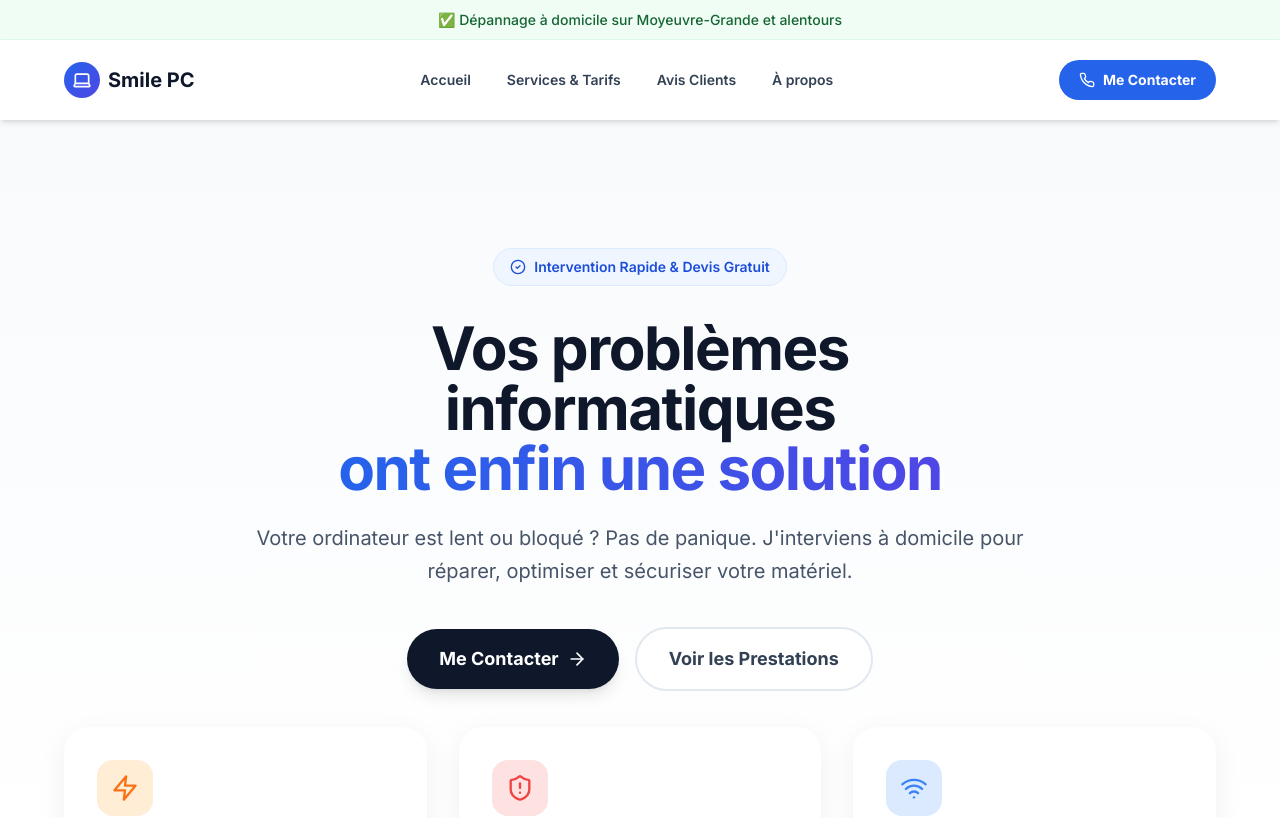
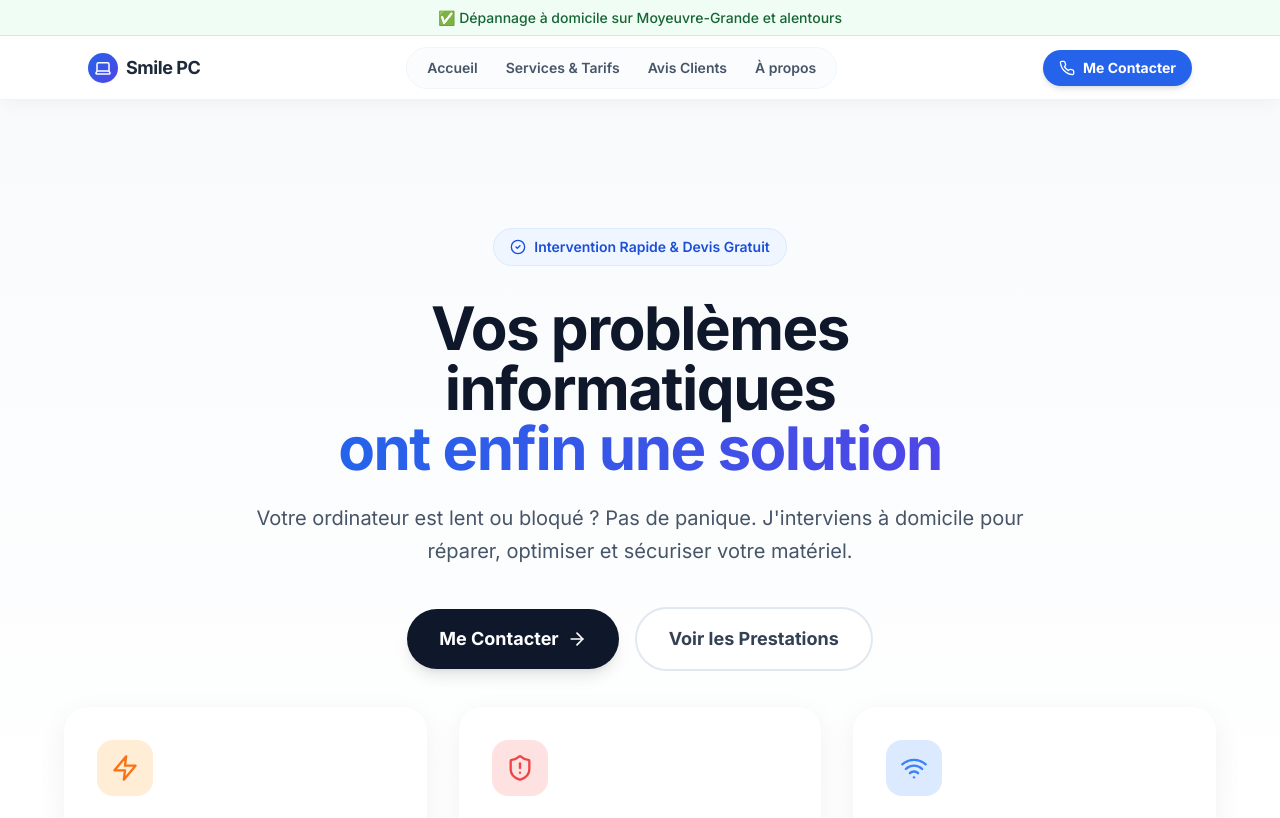
Before and after one commit to SmilePcSolutions/smile-pc-2026, a Next.js app: page / in a window 1280 px wide. Shown: the top 818 px of the page. Built offline with nearby package versions, Linux system fonts and the light colour scheme.

Commit message:
GOLDEN MASTER: Design Final 100px (Ne plus toucher)

```diff
--- a/app/layout.tsx
+++ b/app/layout.tsx
@@ -19,14 +19,11 @@ export default function RootLayout({
   return (
     <html lang="fr">
       <body className={inter.className}>
-        {/* LE HEADER FIXE (Hors du flux) */}
         <Header />
 
-        {/* LE SPACER MAGIQUE (Dans le flux) */}
-        {/* Il pousse physiquement le contenu de 120px vers le bas */}
-        <div className="h-[120px] w-full" aria-hidden="true"></div>
+        {/* SPACER 100px - NE PAS TOUCHER */}
+        <div className="h-[100px] w-full block" aria-hidden="true"></div>
 
-        {/* LE CONTENU (Commence après le spacer) */}
         <main className="min-h-screen">
           {children}
         </main>
--- a/components/Header.tsx
+++ b/components/Header.tsx
@@ -9,41 +9,42 @@ export default function Header() {
   const closeMenu = () => setIsOpen(false);
 
   return (
-    // CONTENEUR GLOBAL FIXE - HAUTEUR STRICTE 120px (40 + 80)
-    <div className="fixed top-0 left-0 right-0 z-50 h-[120px] bg-white">
+    // CONTENEUR FIXE - HAUTEUR TOTALE 100px (36 + 64)
+    <div className="fixed top-0 left-0 right-0 z-50 h-[100px]">
 
-      {/* 1. BANDEAU VERT (Hauteur 40px / h-10) */}
-      <div className="h-10 bg-green-50 text-green-800 flex items-center justify-center text-sm font-medium border-b border-green-100 px-2 text-center">
+      {/* 1. BANDEAU VERT FIN (h-9 = 36px) - Style précis */}
+      <div className="h-9 bg-green-50/95 backdrop-blur text-green-800 flex items-center justify-center text-xs md:text-sm font-medium border-b border-green-200 px-4 text-center z-50 relative">
         ✅ Dépannage à domicile sur Moyeuvre-Grande et alentours
       </div>
 
-      {/* 2. MENU PRINCIPAL (Hauteur 80px / h-20) */}
-      <header className="h-20 flex items-center px-4 shadow-md bg-white/95 backdrop-blur-md">
-        <nav className="w-full max-w-6xl mx-auto flex items-center justify-between">
+      {/* 2. MENU PRINCIPAL (h-16 = 64px) - Effet Vitre + Bordure Bleutée Premium */}
+      {/* Border-blue-100/50 : La touche subtile validée */}
+      <header className="h-16 w-full bg-white/90 backdrop-blur-md shadow-[0_4px_20px_-2px_rgba(0,0,0,0.05)] border-b border-blue-100/50">
+        <nav className="w-full max-w-6xl mx-auto h-full flex items-center justify-between px-4 sm:px-6">
 
           {/* LOGO */}
-          <Link href="/" onClick={closeMenu} className="flex items-center gap-2">
-            <div className="bg-gradient-to-br from-blue-600 to-indigo-600 p-2 rounded-full text-white">
-              <Laptop size={20} />
+          <Link href="/" onClick={closeMenu} className="flex items-center gap-2 group">
+            <div className="bg-gradient-to-br from-blue-600 to-indigo-600 p-1.5 rounded-full text-white shadow-sm group-hover:scale-110 transition-transform">
+              <Laptop size={18} />
             </div>
-            <span className="font-bold text-xl text-slate-900">
+            <span className="font-bold text-lg text-slate-800 tracking-tight">
               Smile PC
             </span>
           </Link>
 
-          {/* MENU PC */}
-          <div className="hidden md:flex items-center gap-1">
+          {/* MENU PC (Centré et aéré) */}
+          <div className="hidden md:flex items-center gap-1 bg-slate-50/50 rounded-full px-2 py-1 border border-slate-100">
             <NavLink href="/" label="Accueil" />
             <NavLink href="/services" label="Services & Tarifs" />
             <NavLink href="/avis" label="Avis Clients" />
             <NavLink href="/apropos" label="À propos" />
           </div>
 
-          {/* BOUTON CONTACT */}
+          {/* BOUTON CONTACT (Style Premium) */}
           <div className="hidden md:block">
             <Link
               href="/contact"
-              className="flex items-center gap-2 bg-blue-600 hover:bg-blue-700 text-white px-5 py-2.5 rounded-full font-bold text-sm transition-transform hover:scale-105"
+              className="flex items-center gap-2 bg-blue-600 hover:bg-blue-700 text-white px-4 py-2 rounded-full font-bold text-sm shadow-md transition-all hover:scale-105 hover:shadow-lg"
             >
               <Phone size={16} />
               Me Contacter
@@ -54,16 +55,17 @@ export default function Header() {
           <button
             onClick={() => setIsOpen(!isOpen)}
             aria-label="Ouvrir le menu"
-            className="md:hidden p-2 rounded-full hover:bg-slate-100 text-slate-600"
+            className="md:hidden p-2 rounded-full hover:bg-blue-50 text-slate-600 transition-colors"
           >
-            {isOpen ? <X size={28} /> : <Menu size={28} />}
+            {isOpen ? <X size={24} /> : <Menu size={24} />}
           </button>
         </nav>
       </header>
 
-      {/* MENU MOBILE DÉROULANT (Hors flux) */}
+      {/* MENU MOBILE DÉROULANT */}
+      {/* Positionné pile sous le header (top-[100px]) */}
       {isOpen && (
-        <div className="absolute top-[120px] left-0 right-0 bg-white border-b border-slate-200 shadow-xl p-4 flex flex-col gap-2 md:hidden animate-in slide-in-from-top-5">
+        <div className="absolute top-[100px] left-0 right-0 bg-white/98 backdrop-blur-xl border-b border-blue-100 shadow-2xl p-4 flex flex-col gap-2 md:hidden animate-in slide-in-from-top-2 z-40">
           <MobileLink href="/" onClick={closeMenu}>Accueil</MobileLink>
           <MobileLink href="/services" onClick={closeMenu}>Services & Tarifs</MobileLink>
           <MobileLink href="/avis" onClick={closeMenu}>Avis Clients</MobileLink>
@@ -86,7 +88,7 @@ function NavLink({ href, label }: { href: string; label: string }) {
   return (
     <Link
       href={href}
-      className="px-4 py-2 rounded-full text-sm font-semibold text-slate-700 hover:text-blue-700 hover:bg-slate-50 transition-colors"
+      className="px-3 py-1.5 rounded-full text-sm font-semibold text-slate-600 hover:text-blue-700 hover:bg-white hover:shadow-sm transition-all"
     >
       {label}
     </Link>
```
